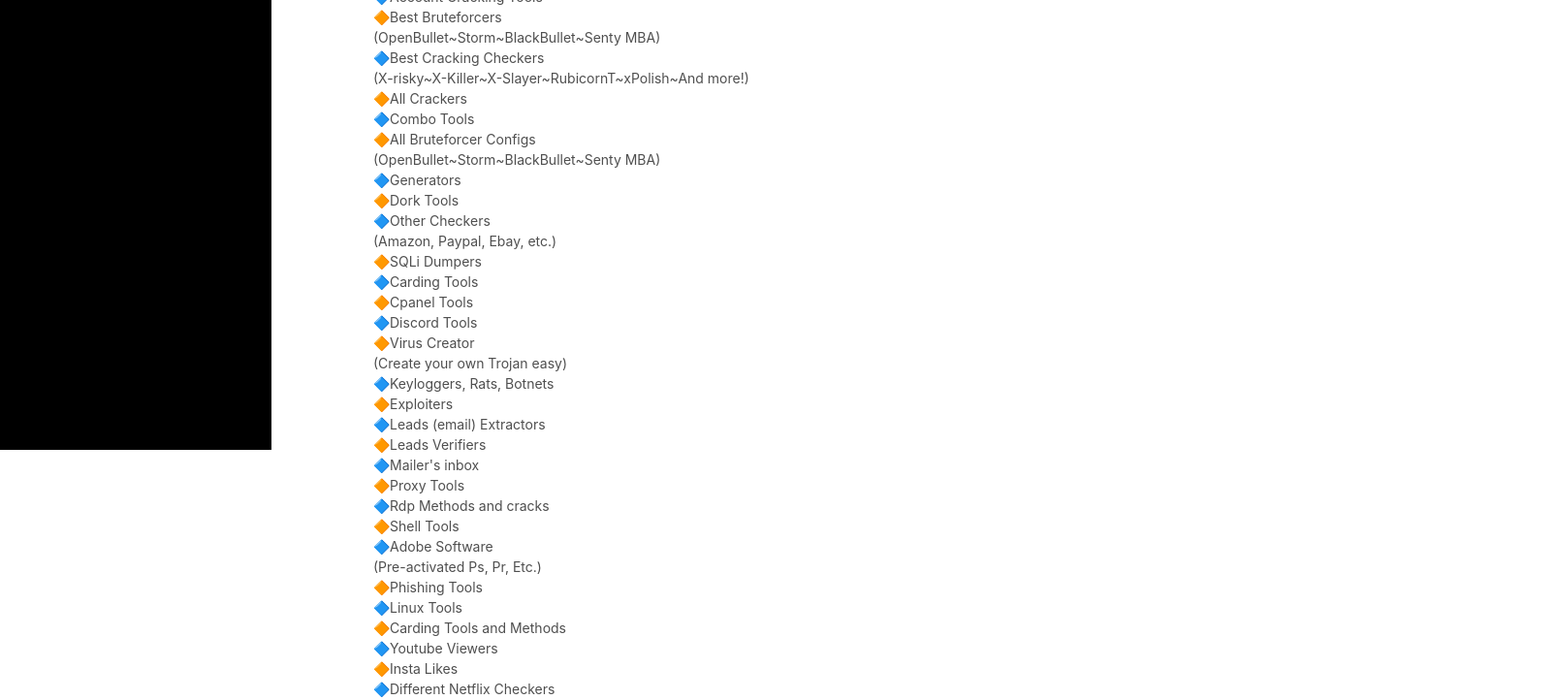
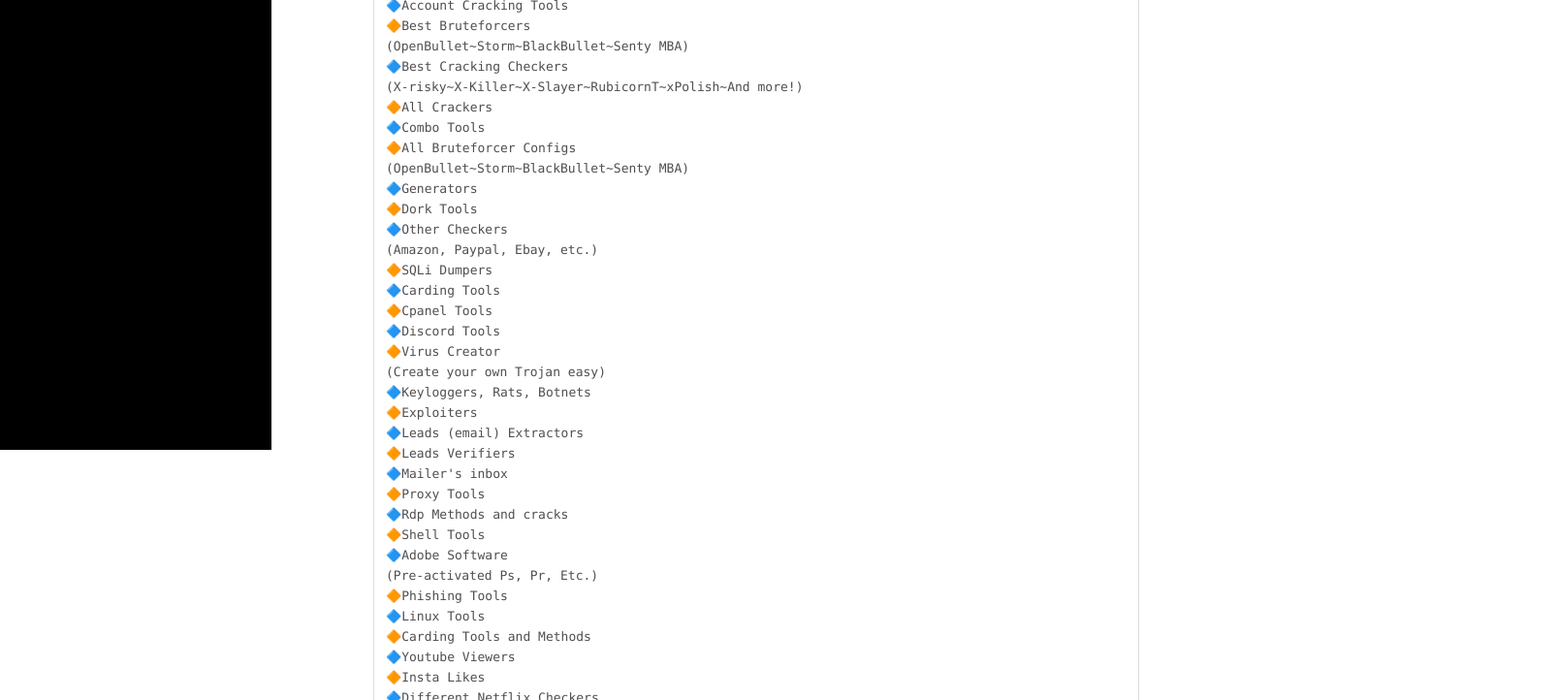
Before and after one commit to thisismemukul/betaprogrammer, a plain HTML site: page index.html in a window 1280 px wide. Shown: the part 336-1058 px from the top of the page at 97% size, 1605 px wide, since content can reach past the window. Drawn offline with Linux system fonts and the light colour scheme.

Commit message:
Added Style.css

```diff
--- /dev/null
+++ b/assets/css/style.css
@@ -0,0 +1,19 @@
+.textarea {
+    background-color: #fff;
+    border: 1px solid #ddd;
+    border-radius: 3px;
+    -webkit-box-shadow: inset 0 1px 1px rgba(0,0,0,.075);
+    box-shadow: inset 0 1px 1px rgba(0,0,0,.075);
+    -webkit-box-sizing: border-box;
+    box-sizing: border-box;
+    display: block;
+    font-family: Consolas,Menlo,Monaco,Lucida Console,Liberation Mono,DejaVu Sans Mono,Bitstream Vera Sans Mono,monospace,serif;
+    font-size: 13px;
+    min-height: 200px;
+    line-height: 21px;
+    width: 100%;
+    margin: 0;
+    padding: 8px 12px;
+    overflow-wrap: break-word;
+    height: auto;
+}
--- a/index.html
+++ b/index.html
@@ -16,7 +16,7 @@
 
     <!-- Theme CSS -->
     <link id="theme-style" rel="stylesheet" href="assets/css/theme-1.css">
-
+	<link id="theme-style" rel="stylesheet" href="assets/css/style.css">
 </head>
 
 <body>
@@ -81,7 +81,7 @@
 		    <div class="container">
 			    <div class="item mb-5">
 				    <div class="media">
-						<div class="intro">
+						<div class="textarea">
 <br>						➖➖➖➖➖➖➖➖➖➖➖➖➖➖➖➖➖➖➖➖➖➖➖➖➖➖➖➖➖➖➖
 <br>						🔱MEGA CRACKING PACK VERSION 7🔱
 <br>
```
